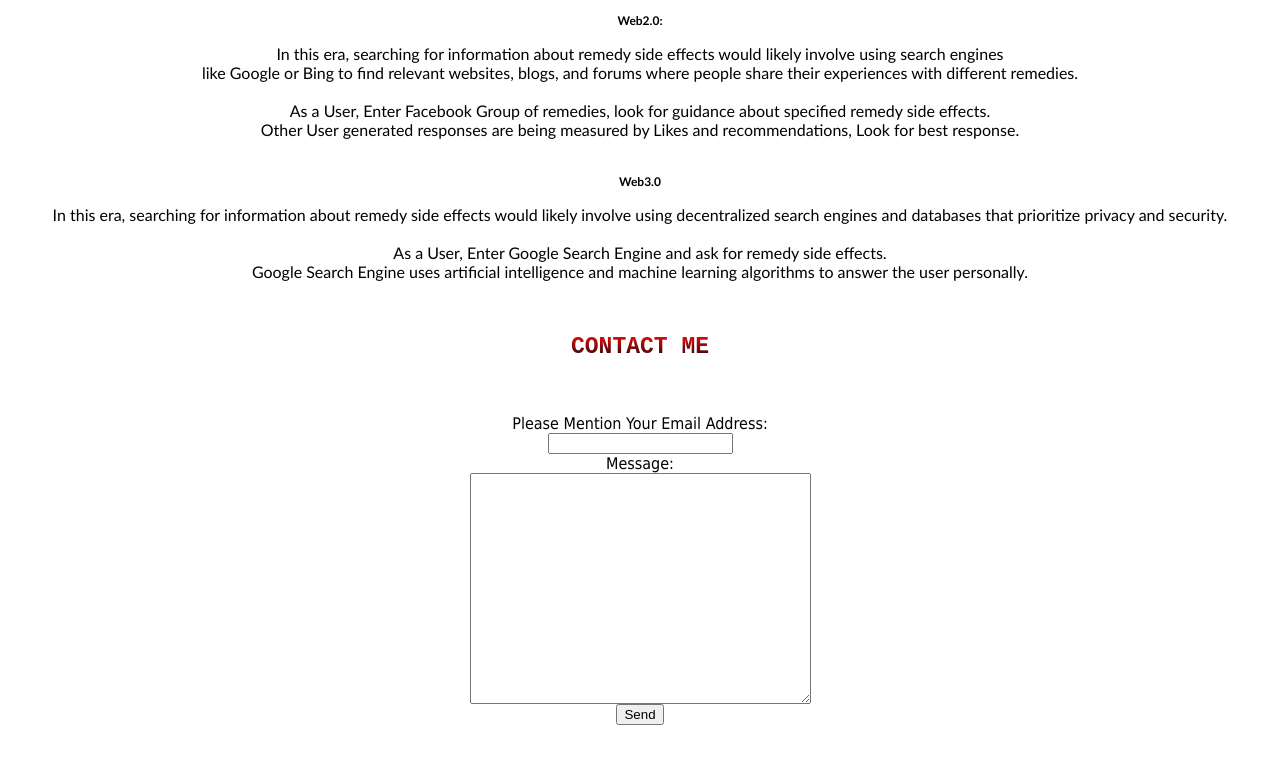
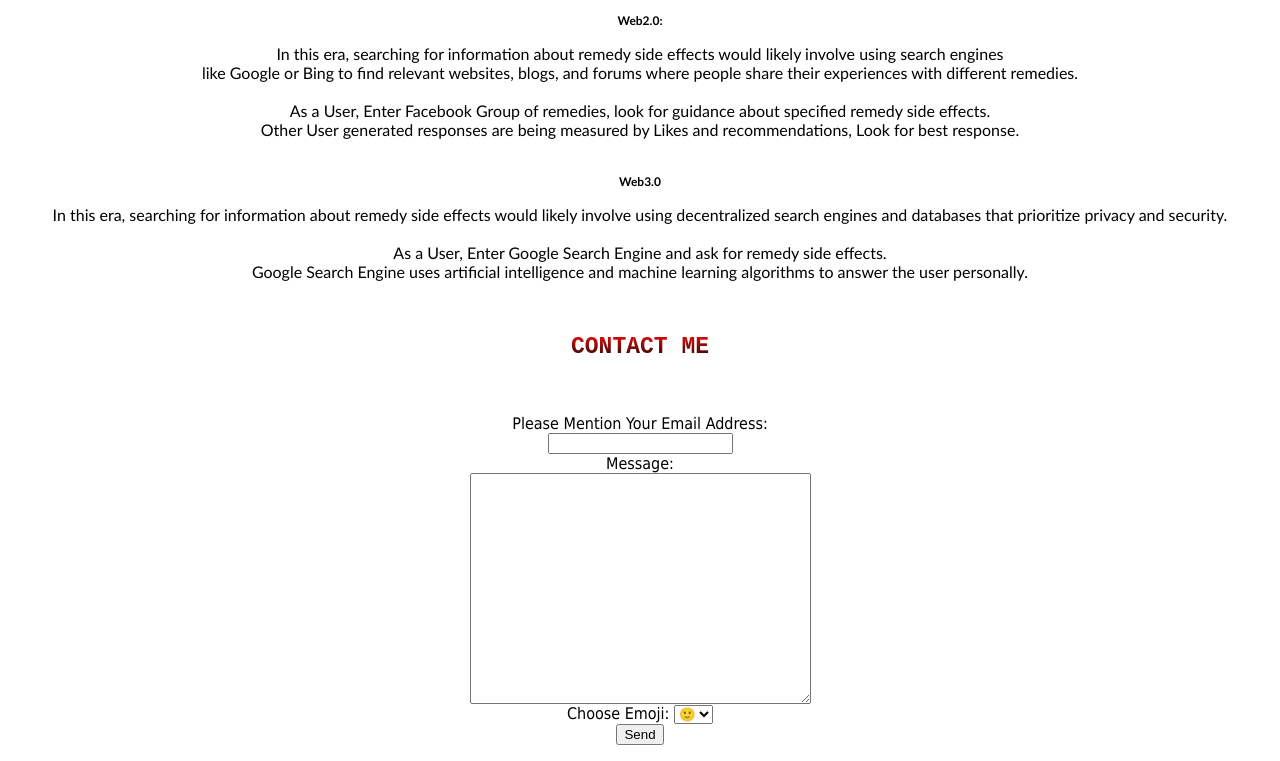
Before and after one commit to Web-Development-Environments-2023/320939853, a plain HTML site: page index.html in a window 1280 px wide. Shown: the part 2448-3209 px from the top of the page. Drawn offline with Linux system fonts and the light colour scheme.

Commit message:
Update index.html

```diff
--- a/index.html
+++ b/index.html
@@ -83,7 +83,7 @@
         Google Search Engine uses artificial intelligence and machine learning algorithms to answer the user personally. <br>
      </p>
         </p>
-        <h6><span id="Contact"></span>Contact Me</h6>
+          <h6><span id="Contact"></span>Contact Me</h6>
         <div class="center">
         <form action="mailto:tseytlin@post.bgu.ac.il"
         method="post"
@@ -92,8 +92,23 @@
         <input type="email" id="email" name="email"><br>
         <label for="ContactCommentt">Message:</label><br>
         <textarea name="ContactCommentt" id="ContactCommentt" rows="15" cols="40" required></textarea><br>
+        <lable for="Emoji">Choose Emoji:</lable>
+        <select id="smile" name="smile" oninput="addEmoji()">
+            <option value="🙂">🙂</option>
+            <option value="🍕">🍕</option>
+            <option value="🏆">🏆</option>
+            <option value="👓">👓</option>
+          </select><br>
         <input type="submit" value="Send">
         </form>
     </div>
     </body>
-</html>
+
+
+    <script>
+    function addEmoji() {
+      var message = document.getElementById("message").value;
+      var emoji = document.getElementById("smile").value;
+      document.getElementById("message").value = message + emoji;
+    }
+  </script>
```
